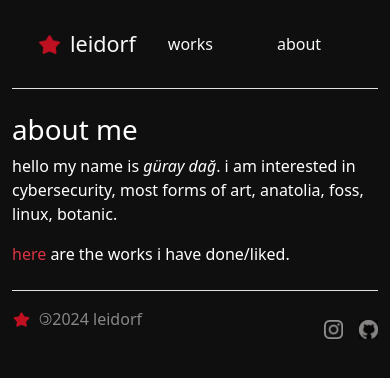
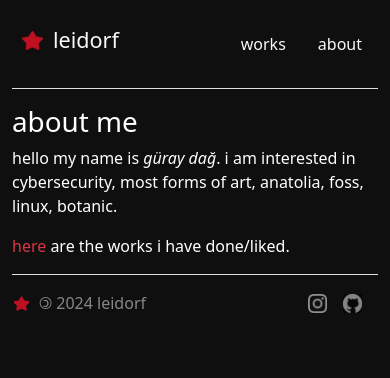
Before and after one commit to leidorf/leidorf.github.io, a Next.js app: page / in a window 390 px wide. Shown: the top 378 px of the page. Built offline with nearby package versions, Linux system fonts and the light colour scheme; a web font is replaced by a local one.

Commit message:
0.2.2
footer and header fixed for mobile devices. general css adjustments

```diff
--- a/components/layout/Footer.js
+++ b/components/layout/Footer.js
@@ -5,54 +5,50 @@ const Footer = () => {
   return (
     <>
       <div className="container">
-        <footer className="d-flex flex-wrap justify-content-between align-items-center py-3 my-4 border-top">
-          <div className="col-md-4 d-flex align-items-center">
-            <Link
-              href="/"
-              className="mb-3 me-2 mb-md-0 text-body-secondary text-decoration-none lh-1"
-            >
+        <footer className="d-flex py-3 border-top">
+          <div className="me-auto d-flex align-items-center">
+            <Link href="/" className="d-flex align-items-center">
               <img
-                className="bi"
+                className="bi me-2"
                 src="/assets/imgs/star.png"
                 style={{ opacity: "75%", width: "19px" }}
-              ></img>
+              />
             </Link>
-            <div className="mb-3 mb-md-0 text-white-50">
-              <span className="copyleft">&copy;</span>
+            <div className="text-white-50">
+              <span className="copyleft me-1">&copy;</span>
               2024 leidorf
             </div>
           </div>
 
-          <ul className="nav col-md-4 justify-content-end list-unstyled d-flex">
           {/* instagram */}
-            <li className="ms-3">
+          <div className="d-flex align-items-center">
             <Link
-                className="text-body-secondary"
+              className="text-body-secondary d-flex align-items-center"
               href="https://www.instagram.com/guraydg/"
               target="_blank"
             >
               <img
-                  className="bi"
+                className="bi me-3"
                 src="/assets/imgs/instagram.png"
                 style={{ opacity: "55%", width: "19px" }}
-                ></img>
+              />
             </Link>
-            </li>
+          </div>
+
           {/* github */}
-            <li className="ms-3">
+          <div className="d-flex align-items-center">
             <Link
-                className="text-body-secondary"
+              className="text-body-secondary d-flex align-items-center"
               href="https://github.com/leidorf"
               target="_blank"
             >
               <img
-                  className="bi"
+                className="bi me-3"
                 src="/assets/imgs/github.jpeg"
                 style={{ opacity: "55%", width: "19px" }}
-                ></img>
+              />
             </Link>
-            </li>
-          </ul>
+          </div>
         </footer>
       </div>
     </>
--- a/components/layout/Header.js
+++ b/components/layout/Header.js
@@ -1,35 +1,39 @@
 import Link from "next/link";
-import React, { useEffect, useState } from "react";
 
 const Header = () => {
   return (
     <>
       <div className="container">
-        <header className="d-flex flex-wrap justify-content-center py-3 mb-4 border-bottom">
+        <header className="d-flex py-3 mb-3 border-bottom">
+          <div className="me-auto p-2">
             <Link
               href="/"
-            className="d-flex align-items-center me-md-auto text-decoration-none link-light link-opacity-50-hover"
+              className="d-flex align-items-center text-decoration-none link-light link-opacity-50-hover"
             >
               <img
                 className="bi me-2"
                 src="/assets/imgs/star.png"
-              style={{ width: "25px", opacity:"75%" }}
+                style={{ width: "25px", opacity: "75%" }}
               ></img>
               <span className="fs-4">leidorf</span>
             </Link>
-
-          <ul className="nav nav-pills">
-            <li className="nav-link">
-              <Link href="/works" className="nav-link link-light link-opacity-50-hover">
+          </div>
+          <div className="p-3">
+            <Link
+              href="/works"
+              className="nav-link link-light link-opacity-50-hover"
+            >
               works
             </Link>
-            </li>
-            <li className="nav-link">
-              <Link href="/about" className="nav-link link-light link-opacity-50-hover">
+          </div>
+          <div className="p-3">
+            <Link
+              href="/about"
+              className="nav-link link-light link-opacity-50-hover"
+            >
               about
             </Link>
-            </li>
-          </ul>
+          </div>
         </header>
       </div>
     </>
--- a/public/assets/css/style.css
+++ b/public/assets/css/style.css
@@ -14,4 +14,5 @@ main,
 .copyleft {
   display: inline-block;
   transform: rotate(180deg);
+  align-self: center;
 }
```
Lines whose indentation alone changed are shown as unchanged.
